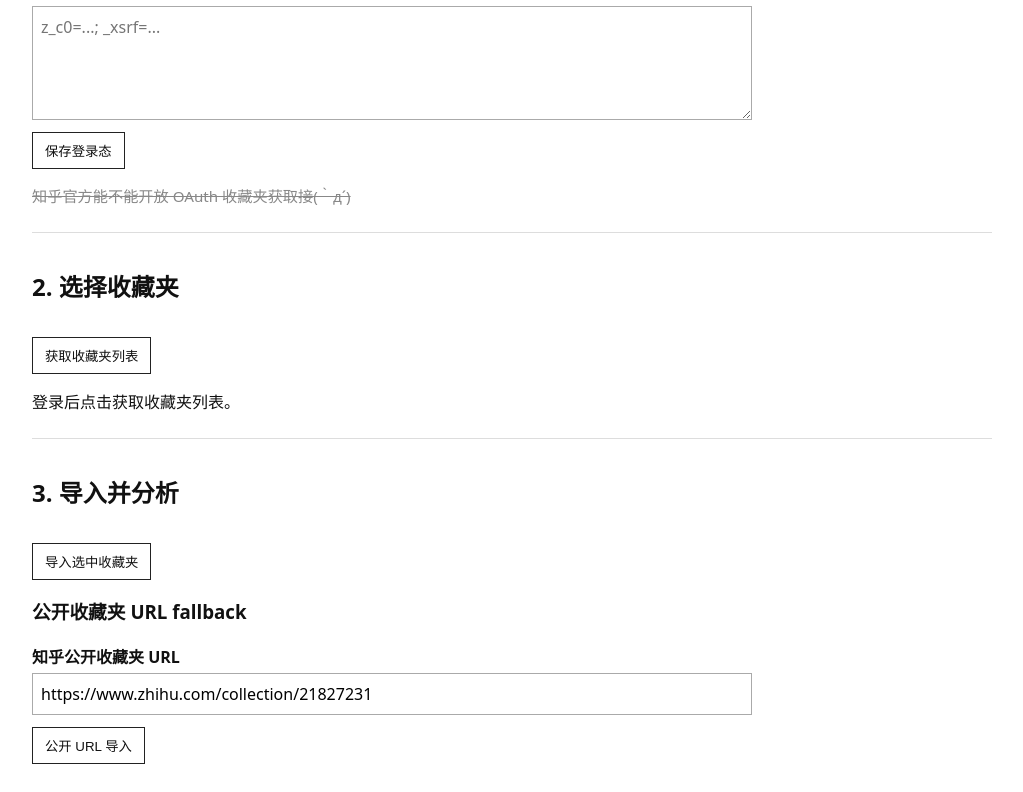
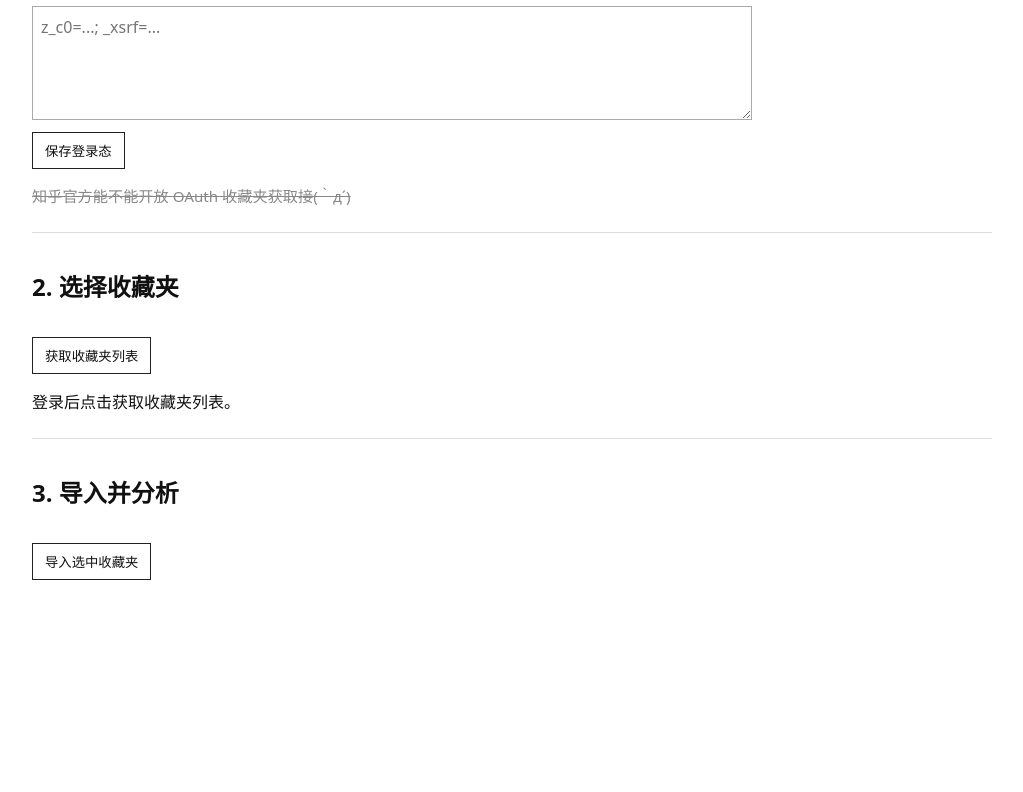
Before and after one commit to Mist-wu/saved-lists-cleaner, a Next.js app: page / in a window 1280 px wide. Shown: the part 272-1064 px from the top of the page, without its empty margins (128-1151 px from the left). After the commit the page ends 900 px from the top, so only its background shows below. Built offline with nearby package versions, Linux system fonts and the light colour scheme.

Commit message:
feat(ui): remove public Zhihu collection URL fallback block

```diff
--- a/app/page.tsx
+++ b/app/page.tsx
@@ -65,7 +65,6 @@
   const [viewer, setViewer] = useState<ZhihuViewer | null>(null);
   const [collections, setCollections] = useState<ZhihuCollection[]>([]);
   const [selectedCollectionId, setSelectedCollectionId] = useState("");
-  const [url, setUrl] = useState("https://www.zhihu.com/collection/21827231");
   const [filter, setFilter] = useState("all");
   const [result, setResult] = useState<ImportResponse | null>(null);
   const [loading, setLoading] = useState("");
@@ -141,11 +140,7 @@
     });
   }
 
-  async function importPublicCollection() {
-    await importCollection({ url });
-  }
-
-  async function importCollection(payload: { url?: string; collectionId?: string; collectionTitle?: string }) {
+  async function importCollection(payload: { collectionId: string; collectionTitle?: string }) {
     setLoading("import");
     setError("");
 
@@ -226,18 +221,6 @@
           {loading === "import" ? "正在导入并分析..." : "导入选中收藏夹"}
         </button>
 
-        <h3>公开收藏夹 URL fallback</h3>
-        <label htmlFor="collection-url">知乎公开收藏夹 URL</label>
-        <input
-          id="collection-url"
-          value={url}
-          onChange={(event) => setUrl(event.target.value)}
-          placeholder="https://www.zhihu.com/collection/21827231"
-        />
-        <button onClick={importPublicCollection} disabled={loading === "import"}>
-          公开 URL 导入
-        </button>
-
         {error ? <p role="alert">错误：{error}</p> : null}
       </section>
 
```
